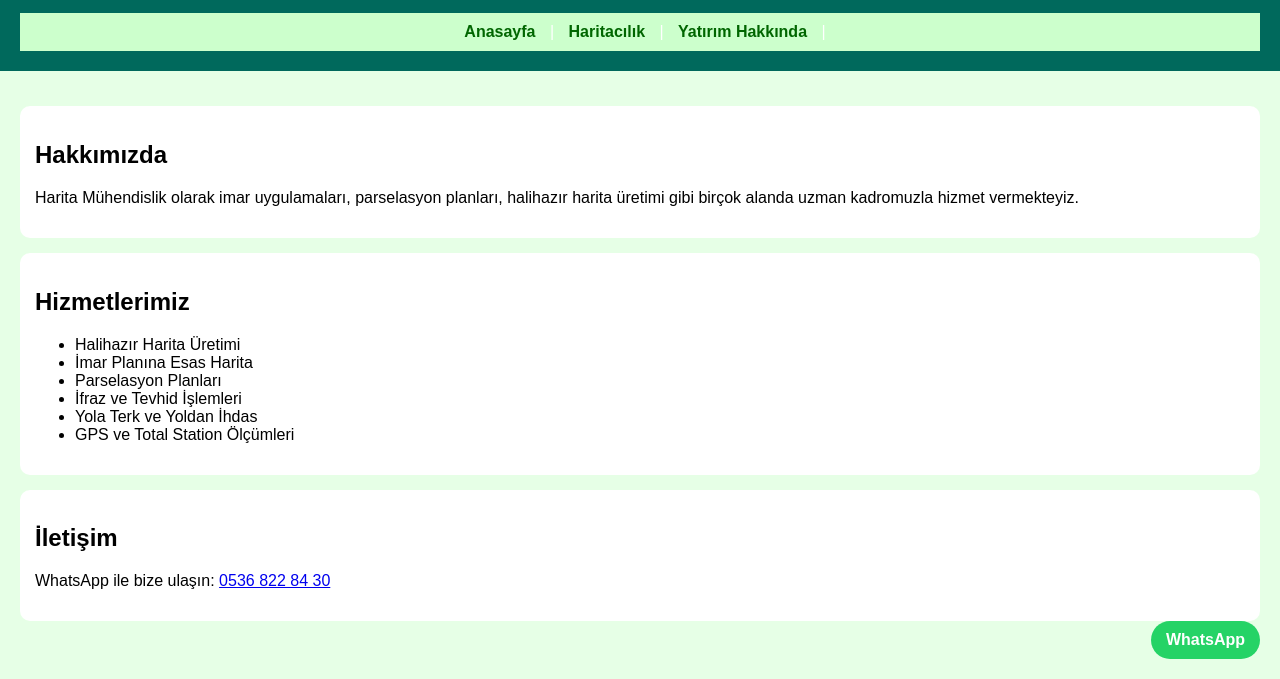
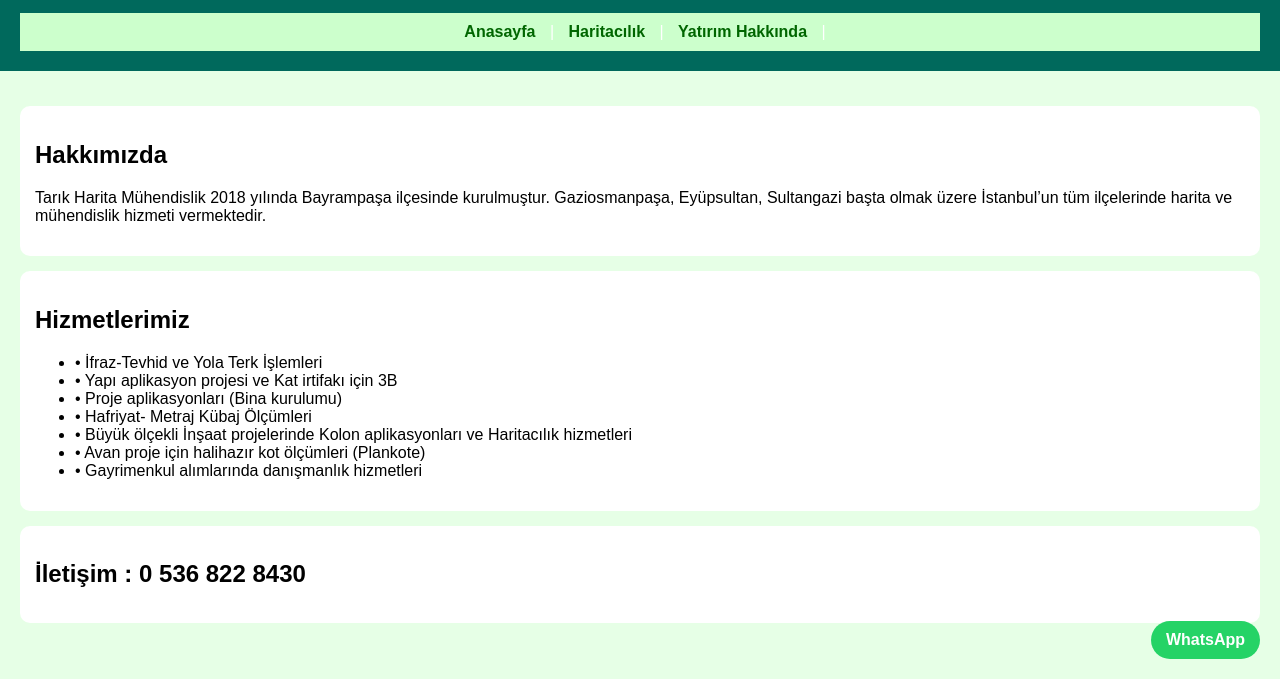
Before and after one commit to xsalinger/tarikharita, a plain HTML site: page index.html in a window 1280 px wide. Shown: the part 121-800 px from the top of the page. Drawn offline with Linux system fonts and the light colour scheme; files that its build step writes are made by us from their sources.

Commit message:
Update index.html

```diff
--- a/index.html
+++ b/index.html
@@ -40,22 +40,23 @@ nav a {
 <main>
 <section id="hakkimizda">
 <h2>Hakkımızda</h2>
-<p>Harita Mühendislik olarak imar uygulamaları, parselasyon planları, halihazır harita üretimi gibi birçok alanda uzman kadromuzla hizmet vermekteyiz.</p>
+<p>Tarık Harita Mühendislik  2018 yılında Bayrampaşa ilçesinde kurulmuştur. Gaziosmanpaşa, Eyüpsultan, Sultangazi başta olmak üzere
+    İstanbul’un tüm ilçelerinde harita ve mühendislik hizmeti vermektedir.</p>
 </section>
 <section id="hizmetler">
 <h2>Hizmetlerimiz</h2>
 <ul>
-<li>Halihazır Harita Üretimi</li>
-<li>İmar Planına Esas Harita</li>
-<li>Parselasyon Planları</li>
-<li>İfraz ve Tevhid İşlemleri</li>
-<li>Yola Terk ve Yoldan İhdas</li>
-<li>GPS ve Total Station Ölçümleri</li>
+<li>•	İfraz-Tevhid ve Yola Terk  İşlemleri</li>
+<li>•	Yapı aplikasyon projesi ve Kat irtifakı için 3B </li>
+<li>•	Proje aplikasyonları (Bina kurulumu) </li>
+<li>•	Hafriyat- Metraj Kübaj Ölçümleri</li>
+<li>•	Büyük ölçekli İnşaat projelerinde Kolon aplikasyonları ve Haritacılık hizmetleri</li>
+<li>•	Avan proje için halihazır kot ölçümleri (Plankote)</li>
+<li>•	Gayrimenkul alımlarında danışmanlık hizmetleri</li>
 </ul>
 </section>
 <section id="iletisim">
-<h2>İletişim</h2>
-<p>WhatsApp ile bize ulaşın: <a href="https://wa.me/905368228430" target="_blank">0536 822 84 30</a></p>
+<h2>İletişim : 0 536 822 8430</h2>
 </section>
 </main>
 <a href="https://wa.me/905368228430" id="whatsapp-button" target="_blank">WhatsApp</a></body>
```
